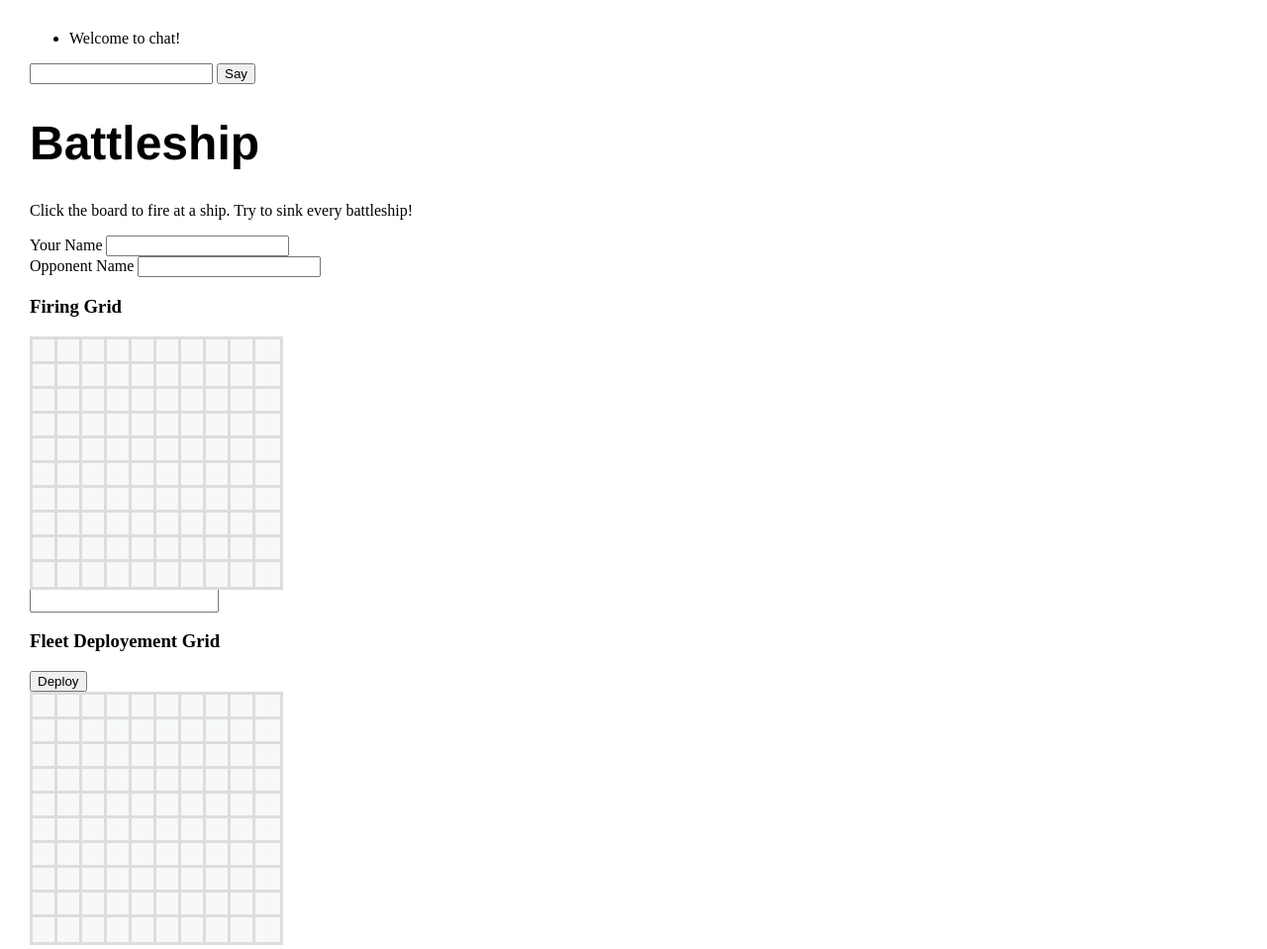
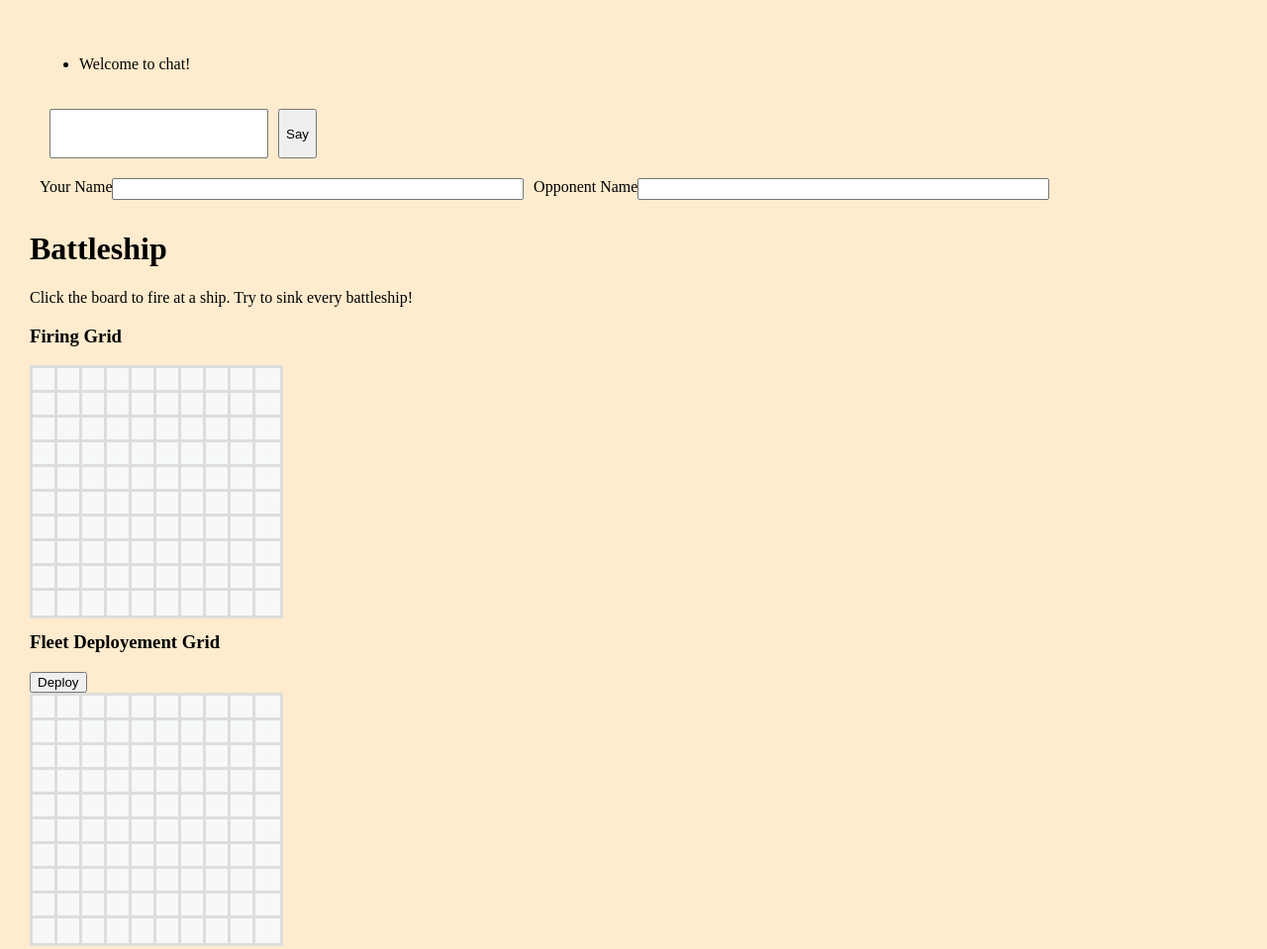
Before and after one commit to jedmike/UCF_Project2Battleship, a plain HTML site: page app/client/index.html in a window 1280 px wide. Shown: the whole page at 99% size. Drawn offline with nearby package versions, Linux system fonts and the light colour scheme; no server answers.

Commit message:
update slight syntax update in client.js

```diff
--- a/app/client/client.js
+++ b/app/client/client.js
@@ -28,11 +28,7 @@ function playerGameGrid() {
         }
     }
 };
-gameBoardContainer.addEventListener("click", logEvent, false);
 
-function logEvent() {
-    console.log(event);
-};
 
 playerFleetGrid();
 
@@ -72,8 +68,13 @@ function deployShips() {
     console.log("Ships Deployed");
 };
 
+//Event listners
 
+gameBoardContainer.addEventListener("click", logEvent, false);
 
+function logEvent() {
+    console.log(event);
+};
 
 
 const writeEvent = (text) => {
--- a/app/client/css/style.css
+++ b/app/client/css/style.css
@@ -1,19 +1,21 @@
 body {
+    background-color: blanchedalmond;
     margin: 30px;
     width: 100%;
     max-width: 1050px;
 }
 
-h1 {
+
+/* h1 {
     font-size: 3em;
     font-family: 'Helvetica', 'Arial', 'Sans-Serif';
 }
 
 #comm {
     border: 50x, black;
-    /* background: yellow; */
+    background: yellow;
     padding: 5px;
-}
+} */
 
 
 /* p,
@@ -30,14 +32,6 @@ input {
     margin: 0 0 0 8;
     width: 250px;
     height: 250px;
-}
-
-#sep {
-    position: relative;
-    margin: 0 0 0 0;
-    padding: 10px 10px 10px 0px;
-    width: 250px;
-    height: 50px;
 }
 
 #gameboard2 {
@@ -76,3 +70,37 @@ input {
     width: 25px;
     height: 25px;
 }
+
+#chat-form {
+    background-color: blanchedalmond;
+    position: relative;
+    margin: 0 0 0 0;
+    padding: 10px 10px 10px 0px;
+    width: 250px;
+    height: 50px;
+}
+
+.chat-wrapper {
+    padding: 10px;
+}
+
+.chat-wrapper form {
+    display: flex;
+}
+
+.chat-wrapper form input {
+    font-size: 1.0rem;
+    margin: 0 10px 0 0;
+    padding: 0 5px;
+    flex-grow: 1;
+}
+
+.chat-wrapper form button {
+    width: 80px;
+}
+
+.button-wrapper {
+    display: flex;
+    padding: 10px 50px;
+    justify-content: space-evenly;
+}
--- a/app/client/index.html
+++ b/app/client/index.html
@@ -17,6 +17,12 @@
                 </form>
             </div>
         </div>
+        <form>
+            <label for="fname">Your Name</label>
+            <input type="text" id="fname" name="fname">
+            <label for="fname2">Opponent Name</label>
+            <input type="text" id="fname2" name="fname">
+        </form>
     </div>
 
 
@@ -24,13 +30,7 @@
     <h1>Battleship</h1>
 
     <p>Click the board to fire at a ship. Try to sink every battleship!</p>
-    <form>
-        <label for="fname">Your Name</label>
-        <input type="text" id="fname" name="fname">
-        <br>
-        <label for="fname2">Opponent Name</label>
-        <input type="text" id="fname2" name="fname">
-    </form>
+
 
 
     <h3>Firing Grid</h3>
@@ -39,12 +39,12 @@
 
     </div>
 
-    <div class="msgbox">
-        <!-- <ul id="events">
+    <!-- <div class="msgbox">
+        <ul id="events">
             <li>Deploy your ships to play Game</li>
-        </ul> -->
+        </ul>
         <input id="comm" type=text>
-    </div>
+    </div> -->
     <h3>Fleet Deployement Grid</h3>
     <button type="button" onclick="deployShips()">Deploy</button>
 
--- a/app/server/server.js
+++ b/app/server/server.js
@@ -1,6 +1,7 @@
 const http = require("http");
 const express = require("express");
 const socketio = require("socket.io");
+const Battleship = require('./battleship.js');
 
 const app = express();
 
```
Also changed, not shown: app/server/battleship.js (renamed from app/client/battleship.js).
